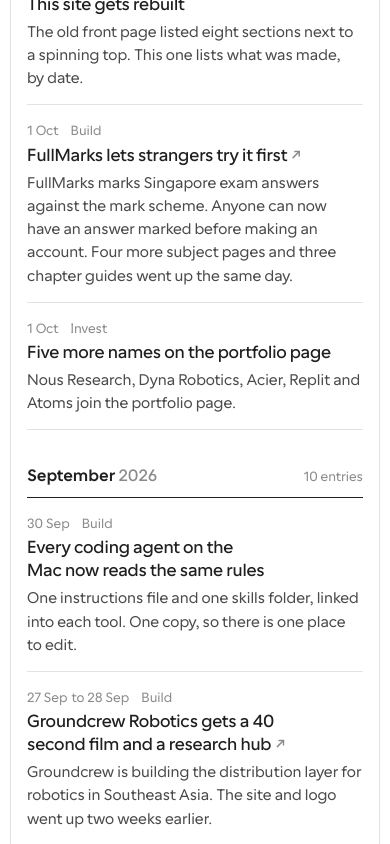
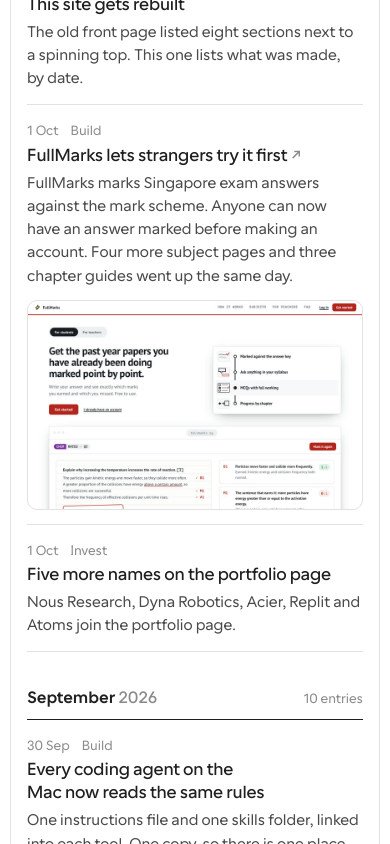
Before and after one commit to kohjunhao/kohjunhao.com, a Next.js app: page / in a window 390 px wide. Shown: the part 1493-2337 px from the top of the page. Built offline with nearby package versions, Linux system fonts and the light colour scheme.

Commit message:
Show the log entries' pictures again
Twelve entries have a screenshot or frame in public/log/. They sit in a
reserved right column on wide screens and under the text on phones.

```diff
--- a/src/app/v3.css
+++ b/src/app/v3.css
@@ -518,12 +518,30 @@
   font-weight: 500;
 }
 
+/* The picture column is always reserved so titles line up whether or not
+   an entry has one. */
 .v3-entry {
   display: grid;
-  grid-template-columns: 5.5rem 5rem minmax(0, 1fr);
+  grid-template-columns: 5.5rem 5rem minmax(0, 1fr) 13.75rem;
   gap: 16px;
   padding-block: 16px;
   border-bottom: 1px solid var(--line);
+}
+
+.v3-entry-img {
+  grid-column: 4;
+  overflow: hidden;
+  aspect-ratio: 8 / 5;
+  border: 1px solid var(--line);
+  border-radius: 10px;
+  background: var(--wash);
+}
+
+.v3-entry-img img {
+  display: block;
+  width: 100%;
+  height: 100%;
+  object-fit: cover;
 }
 
 .v3-entry-when,
@@ -583,9 +601,17 @@
     padding-block: 14px;
   }
 
-  .v3-entry > div:last-child {
+  .v3-entry-body,
+  .v3-entry-img {
     grid-column: 1 / -1;
+  }
+
+  .v3-entry-body {
     margin-top: 2px;
+  }
+
+  .v3-entry-img {
+    margin-top: 10px;
   }
 
   .v3-entry-when span {
--- a/src/components/log-feed.tsx
+++ b/src/components/log-feed.tsx
@@ -1,3 +1,4 @@
+import Image from "next/image";
 import Link from "next/link";
 import { KINDS, type LogEntry } from "@/content/log";
 import { shortDay } from "@/lib/calendar";
@@ -16,6 +17,9 @@
   "November",
   "December",
 ];
+
+const THUMB_WIDTH = 800;
+const THUMB_HEIGHT = 500;
 
 const entryCount = (n: number) => `${n} ${n === 1 ? "entry" : "entries"}`;
 
@@ -80,12 +84,23 @@
                 {entry.until && <span>to {shortDay(entry.until)}</span>}
               </div>
               <div className="v3-entry-kind">{KINDS[entry.kind]}</div>
-              <div>
+              <div className="v3-entry-body">
                 <h4 className="v3-entry-title">
                   <Title entry={entry} />
                 </h4>
                 <p className="v3-entry-deck">{entry.deck}</p>
               </div>
+              {entry.image && (
+                <div className="v3-entry-img">
+                  <Image
+                    src={`/log/${entry.image}.jpg`}
+                    alt=""
+                    width={THUMB_WIDTH}
+                    height={THUMB_HEIGHT}
+                    sizes="(max-width: 640px) 100vw, 220px"
+                  />
+                </div>
+              )}
             </article>
           ))}
         </div>
```
